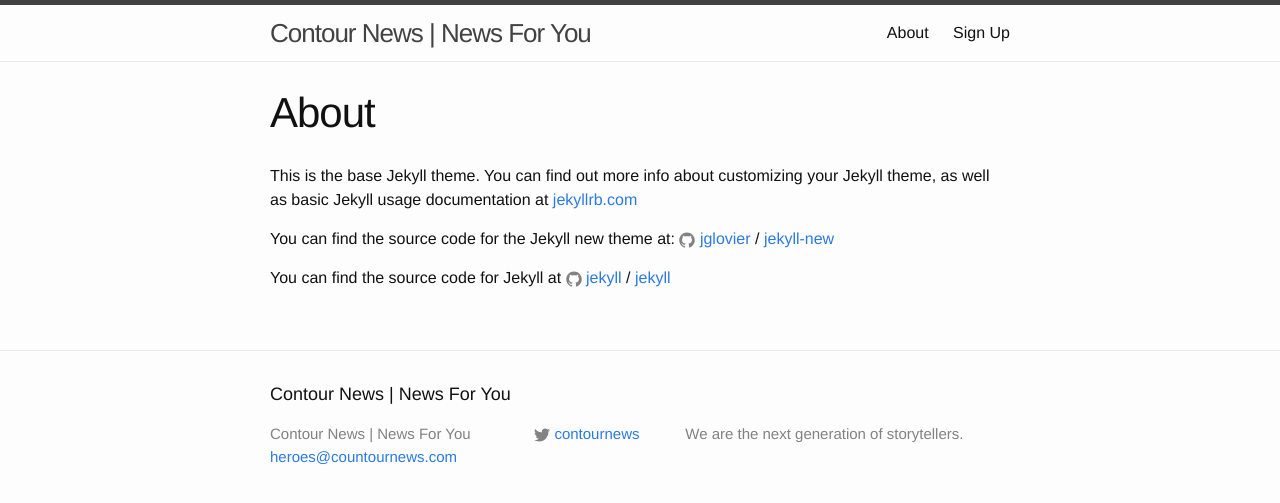
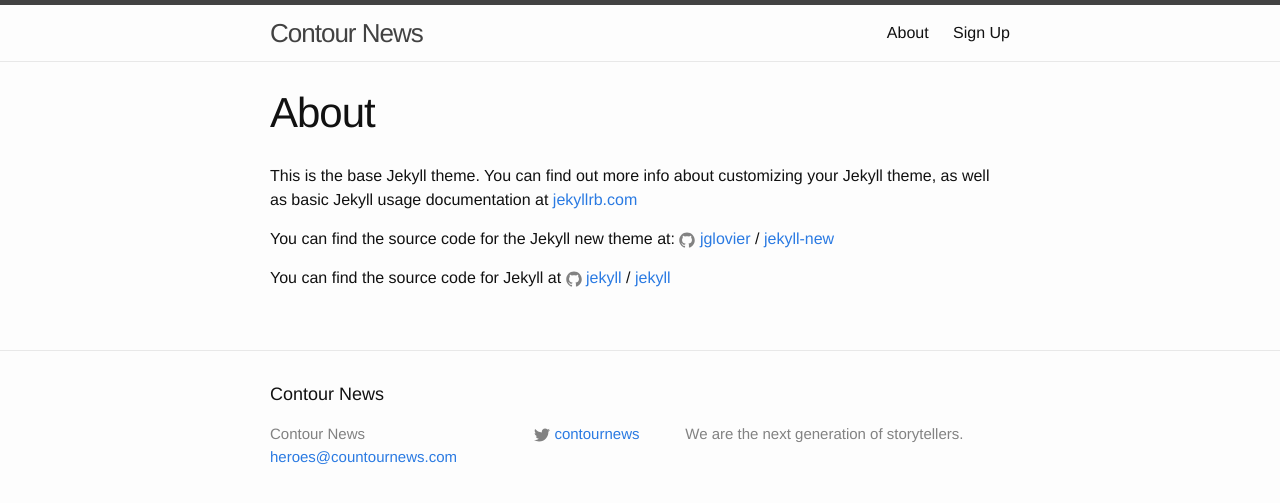
Before and after one commit to lawrencehan94/lawrencehan94.github.io, a Jekyll site: the page built from about.md, in a window 1280 px wide. Shown: the top 503 px of the page. Built offline with Jekyll 4.4.1, drawn with Linux system fonts in a browser that asks for light colours.

Commit message:
Update _config.yml

```diff
--- a/_config.yml
+++ b/_config.yml
@@ -6,7 +6,7 @@
 # 'jekyll serve'. If you change this file, please restart the server process.
 
 # Site settings
-title: Contour News | News For You
+title: Contour News
 email: heroes@countournews.com
 description: > # this means to ignore newlines until "baseurl:"
   We are the next generation of storytellers.
```
